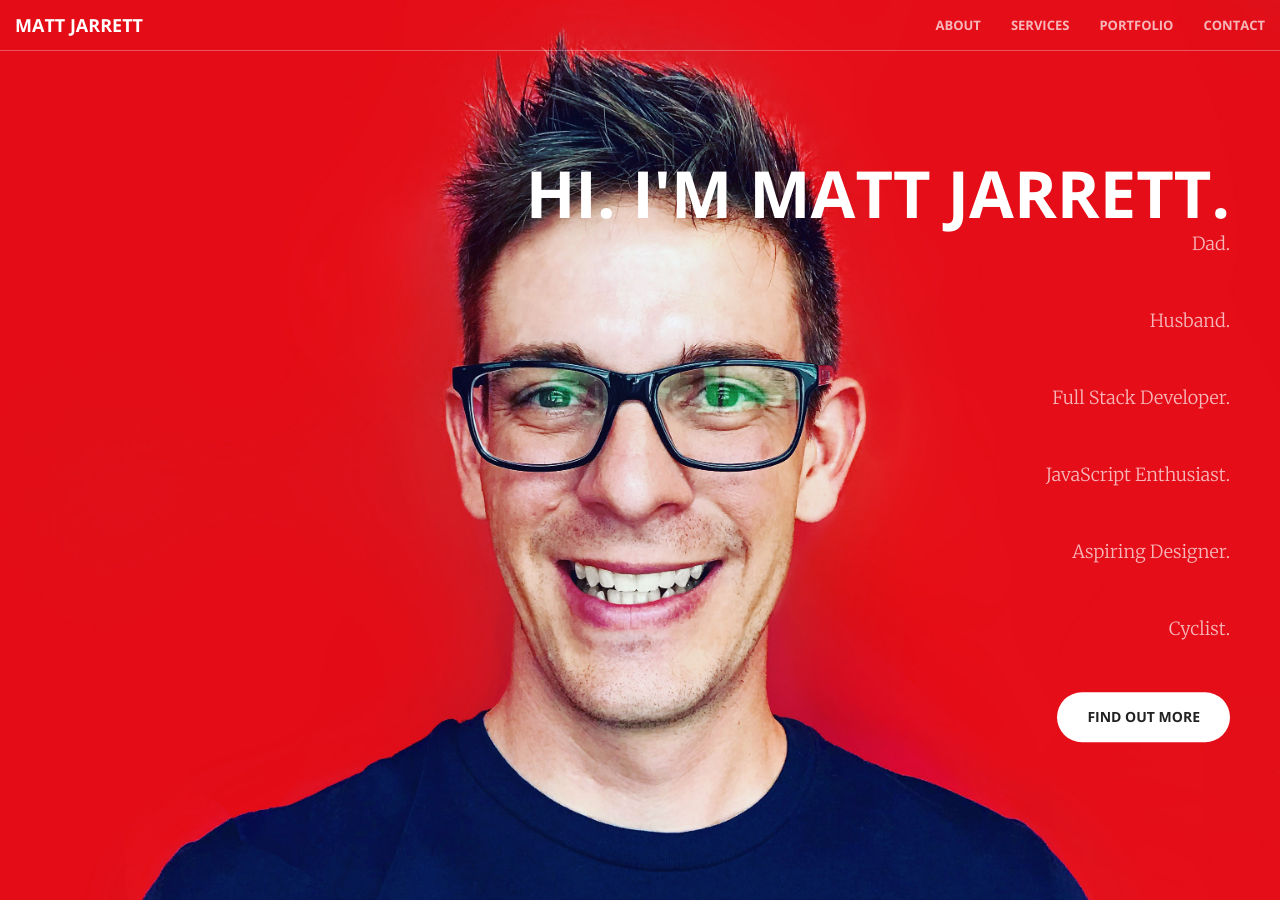
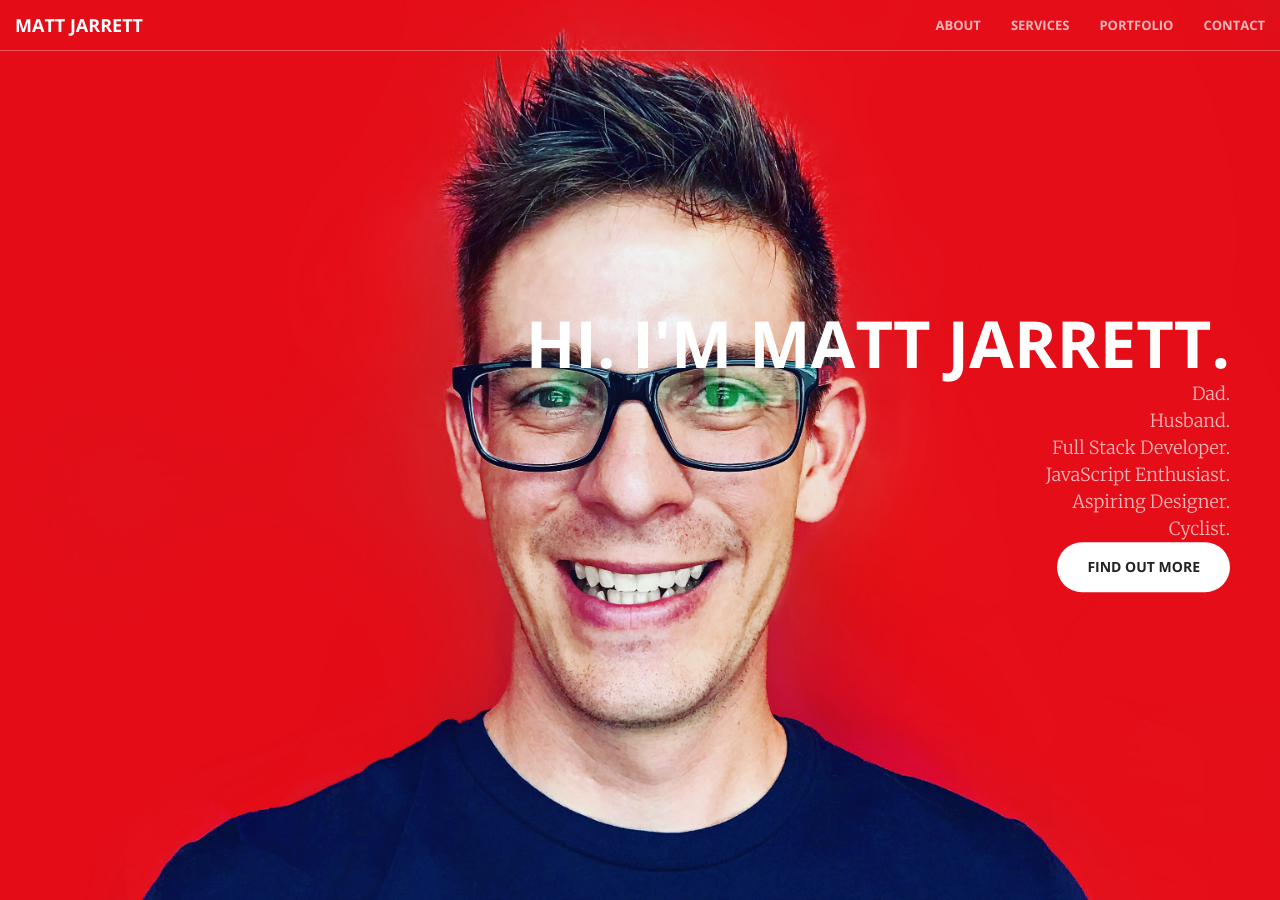
Before and after one commit to cujarrett/cujarrett.github.io, a Jekyll site: the page built from index.html, in a window 1280 px wide and 900 px high. Built offline with Jekyll 4.4.1, drawn with Linux system fonts in a browser that asks for light colours; Markdown is read by kramdown in place of the engine named in the settings.

Commit message:
Adds 0 margin on paragraphs

```diff
--- a/_sass/_base.scss
+++ b/_sass/_base.scss
@@ -39,7 +39,7 @@ h6 {
 p {
     font-size: 16px;
     line-height: 1.5;
-    margin-bottom: 20px;
+    margin-bottom: 0px;
 }
 
 .bg-primary {
@@ -178,7 +178,7 @@ header {
                 font-weight: 300;
                 color: rgba(white, .7);
                 font-size: 16px;
-                margin-bottom: 50px;
+                margin-bottom: 0px;
             }
         }
     }
```
